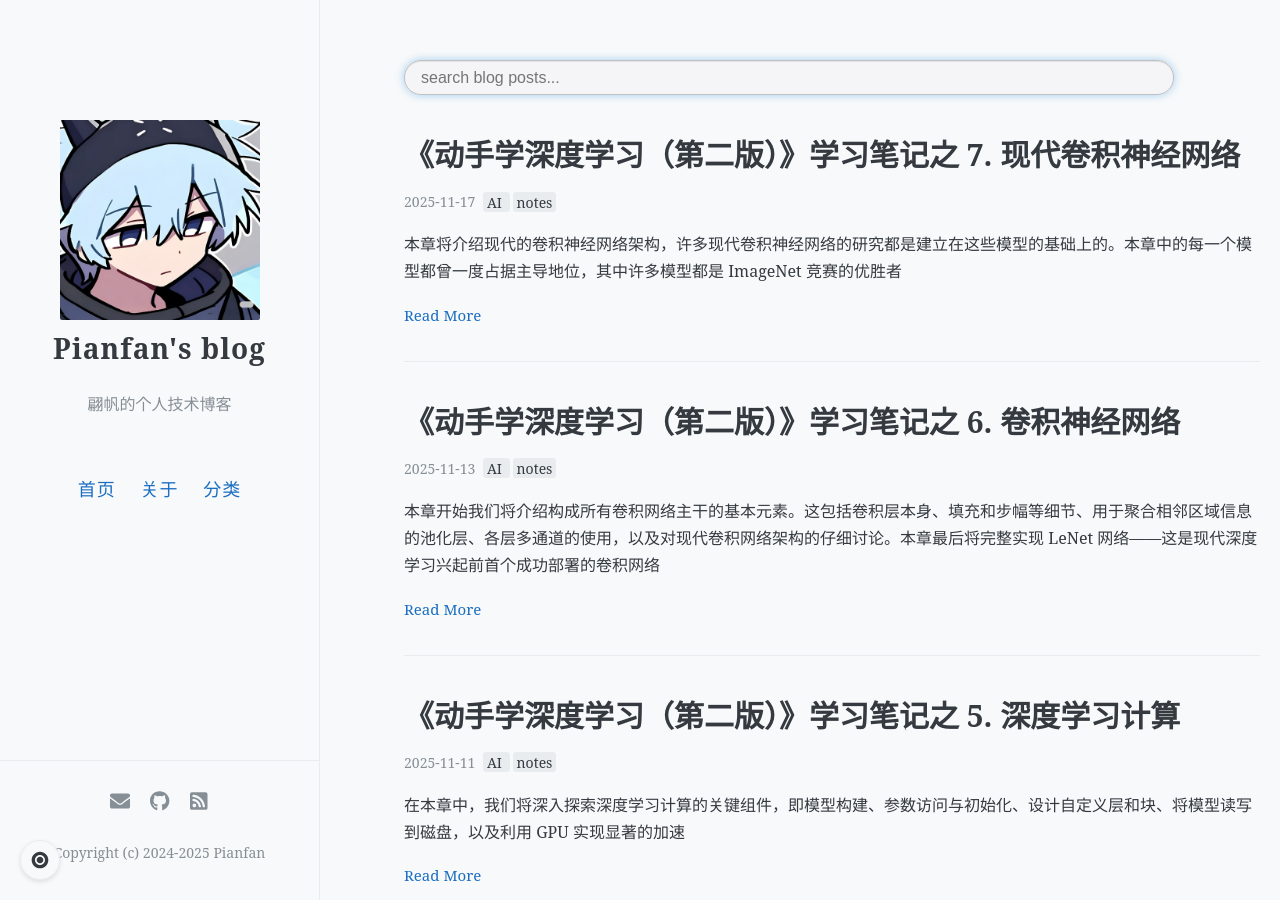
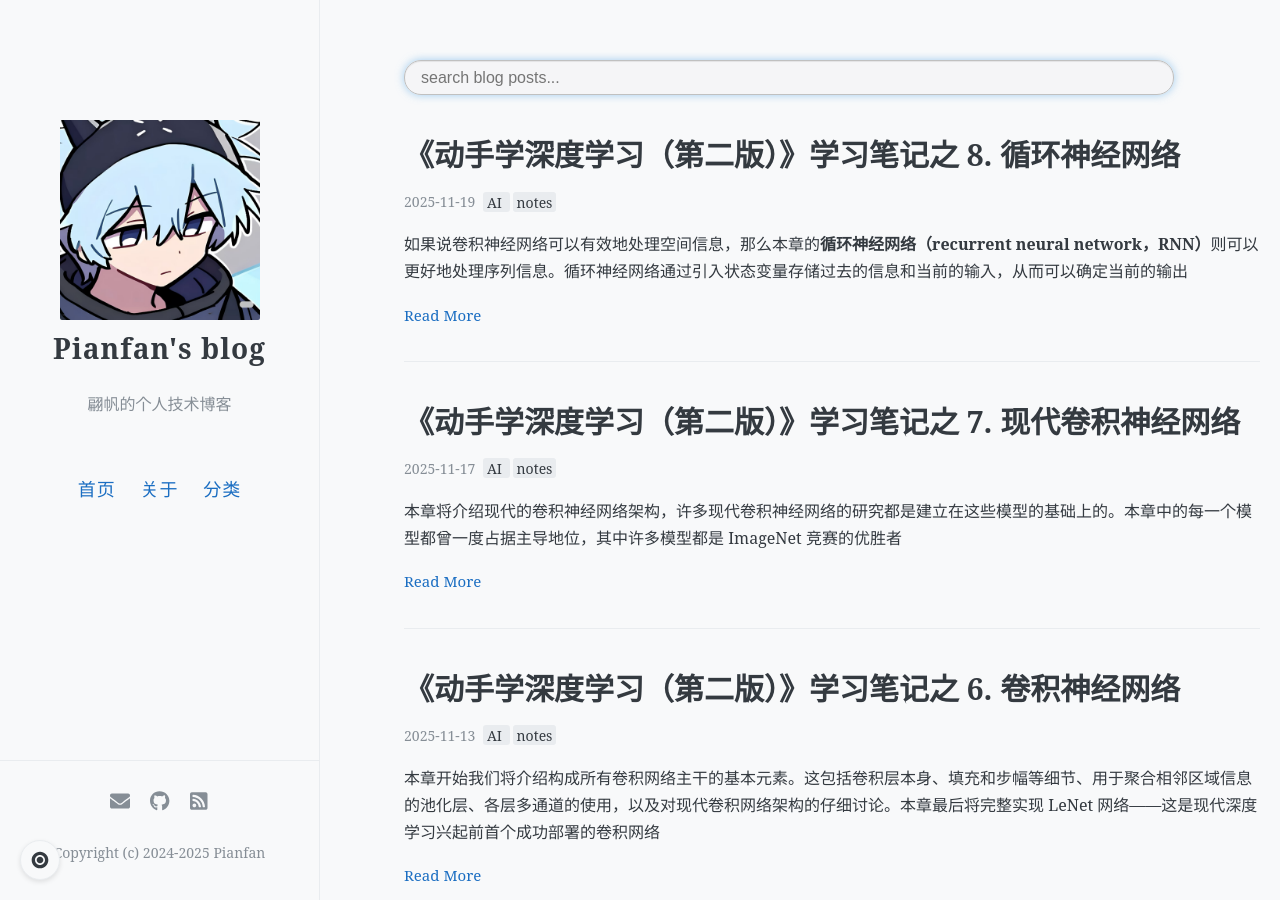
Before and after one commit to pianfan/pianfan.github.io, a Jekyll site: the page built from index.html, in a window 1280 px wide and 900 px high. Built offline with Jekyll 4.4.1, drawn with Linux system fonts in a browser that asks for light colours; a script that is not in the unit is left out; the list of posts is cut into pages by our own code; comment, search, counter and statistics services are not loaded; part of the change alters nothing that is shown; some of the changed text lies outside the part shown.

Commit message:
update posts

````diff
--- a/_posts/2025-10-27-d2l_study_notes.md
+++ b/_posts/2025-10-27-d2l_study_notes.md
@@ -26,4 +26,6 @@ author: Pianfan
 
 - [7. 现代卷积神经网络](https://pianfan.github.io/d2l_convolutional-modern/)
 
+- [8. 循环神经网络](https://pianfan.github.io/d2l_recurrent-neural-networks/)
+
 后续章节持续更新中……
--- /dev/null
+++ b/_posts/2025-11-19-d2l_recurrent-neural-networks.md
@@ -0,0 +1,409 @@
+---
+layout: post
+title: "《动手学深度学习（第二版）》学习笔记之 8. 循环神经网络"
+date: 2025-11-19
+tags: [AI, notes]
+toc: true
+comments: true
+author: Pianfan
+---
+
+如果说卷积神经网络可以有效地处理空间信息，那么本章的**循环神经网络（recurrent neural network，RNN）**则可以更好地处理序列信息。循环神经网络通过引入状态变量存储过去的信息和当前的输入，从而可以确定当前的输出<!-- more -->
+
+## 8.1. 序列模型
+
+**内插法（interpolation）**：在现有观测值之间估计
+
+**外推法（extrapolation）**：对超出已知观测范围预测（更难）
+
+### 8.1.1. 统计工具
+
+1. **自回归模型（autoregressive models）**：使用过去 τ 个时间步的观测值 $x_{t-1},...,x_{t-τ}$ 预测 $x_t$，参数数量固定
+
+2. **隐变量自回归模型（latent autoregressive models）**：保留过去观测的总结 $h_t$，通过 $\hat{x}_t = P(x_t \mid h_t)$ 和 $h_t = g(h_{t-1}, x_{t-1})$ 更新
+
+3. **马尔可夫模型（first-order Markov model）**：满足马尔可夫条件（仅需近期历史），一阶模型满足 $P(x_1,...,x_T) = \prod_{t=1}^T P(x_t \mid x_{t-1})$（$P(x_1 \mid x_0) = P(x_1)$）
+
+4. **因果关系**：时间具有方向性，未来不影响过去，$P(x_{t+1} \mid x_t)$ 比 $P(x_t \mid x_{t+1})$ 更容易解释
+
+### 8.1.2. 训练
+
+1. **数据生成**：生成带噪声的正弦序列作为示例数据
+
+2. **特征标签构造**：基于 τ，构建特征 $\mathbf{x}_t = [x_{t-\tau}, \ldots, x_{t-1}]$ 和标签 $y_t = x_t$
+
+3. **模型架构**：简单多层感知机（2 个全连接层 + ReLU 激活）
+
+    ```py
+    def get_net():
+        net = nn.Sequential(nn.Linear(4, 10), nn.ReLU(), nn.Linear(10, 1))
+        net.apply(init_weights)  # Xavier初始化
+        return net
+    ```
+
+4. **损失函数**：均方误差损失（MSELoss）
+
+5. **训练过程**：使用 Adam 优化器，迭代训练并计算损失
+
+### 8.1.3. 预测
+
+1. **单步预测（one-step-ahead prediction）**：直接预测下一个时间步的值
+
+2. **$k$ 步预测（$k$-step-ahead prediction）**：使用自身预测结果作为输入进行后续预测，$\hat{x}_{t+k}$ 需基于 $\hat{x}_{t+1},...,\hat{x}_{t+k-1}$
+
+3. 预测误差随步数增加而累积
+
+## 8.2. 文本预处理
+
+### 8.2.1. 核心步骤
+
+1. 将文本作为字符串加载到内存
+
+2. 将字符串拆分为词元（单词或字符）
+
+3. 建立词表，映射词元到数字索引
+
+4. 将文本转换为数字索引序列
+
+### 8.2.2. 关键函数与类
+
+1. **读取数据集**
+
+    ```py
+    import collections
+    from d2l import torch as d2l
+    import re
+
+    d2l.DATA_HUB['time_machine'] = (d2l.DATA_URL + 'timemachine.txt',
+                                    '090b5e7e70c295757f55df93cb0a180b9691891a')
+
+    def read_time_machine():
+        with open(d2l.download('time_machine'), 'r') as f:
+            lines = f.readlines()
+        return [re.sub('[^A-Za-z]+', ' ', line).strip().lower() for line in lines]
+    ```
+
+2. **词元化**
+
+    ```py
+    def tokenize(lines, token='word'):
+        if token == 'word':
+            return [line.split() for line in lines]
+        elif token == 'char':
+            return [list(line) for line in lines]
+        else:
+            print('错误：未知词元类型：' + token)
+    ```
+
+3. **词表（Vocab 类）**
+
+    - 功能：将词元映射到数字索引
+
+    - 包含未知词元（`<unk>`）及可选保留词元（`<pad>`、`<bos>`、`<eos>`等）
+
+    - 按词元频率排序，可通过 `min_freq` 过滤低频词元
+
+    ```py
+    class Vocab:
+        def __init__(self, tokens=None, min_freq=0, reserved_tokens=None):
+            # 初始化逻辑
+        def __len__(self):
+            return len(self.idx_to_token)
+        def __getitem__(self, tokens):
+            # 词元转索引
+        def to_tokens(self, indices):
+            # 索引转词元
+    ```
+
+4. **整合函数**
+
+    ```py
+    def load_corpus_time_machine(max_tokens=-1):
+        lines = read_time_machine()
+        tokens = tokenize(lines, 'char')
+        vocab = Vocab(tokens)
+        corpus = [vocab[token] for line in tokens for token in line]
+        if max_tokens > 0:
+            corpus = corpus[:max_tokens]
+        return corpus, vocab
+    ```
+
+### 8.2.3. 核心概念
+
+**词元（token）**：文本的基本单位（单词或字符）
+
+**语料（corpus）**：训练集中的所有文档集合
+
+**词表（vocabulary）**：词元与数字索引的映射字典
+
+## 8.3. 语言模型和数据集
+
+**语言模型（language model）目标**：估计文本序列的联合概率 $P(x_1, x_2, \ldots, x_T)$
+
+**联合概率分解**：$P(x_1, x_2, \ldots, x_T) = \prod_{t=1}^T P(x_t \mid x_1, \ldots, x_{t-1})$
+
+### 8.3.1. 自然语言统计
+
+**词频特性**：遵循齐普夫定律（Zipf’s law）
+
+- 公式：$n_i \propto \frac{1}{i^\alpha}$ 或 $\log n_i = -\alpha \log i + c$
+
+**n-gram 模型**：
+
+- 一元语法（unigram）：单个词概率
+
+- 二元语法（bigram）：连续两个词的条件概率
+
+- 三元语法（trigram）：连续三个词的条件概率
+
+**n-gram 频率特性**：均遵循齐普夫定律，指数随 n 增大而减小
+
+### 8.3.2. 长序列数据读取
+
+**随机采样**：
+
+- 从随机起始索引获取子序列
+
+- 相邻批量的子序列在原始序列中不相邻
+
+**顺序分区**：
+
+- 从固定偏移（可随机选择初始偏移）开始连续划分
+
+- 相邻批量的子序列在原始序列中相邻
+
+**数据加载类**：
+
+```py
+class SeqDataLoader:
+    def __init__(self, batch_size, num_steps, use_random_iter, max_tokens):
+        self.data_iter_fn = seq_data_iter_random if use_random_iter else seq_data_iter_sequential
+        self.corpus, self.vocab = d2l.load_corpus_time_machine(max_tokens)
+        self.batch_size, self.num_steps = batch_size, num_steps
+    def __iter__(self):
+        return self.data_iter_fn(self.corpus, self.batch_size, self.num_steps)
+```
+
+**数据加载函数**：
+
+```py
+def load_data_time_machine(batch_size, num_steps, use_random_iter=False, max_tokens=10000):
+    data_iter = SeqDataLoader(batch_size, num_steps, use_random_iter, max_tokens)
+    return data_iter, data_iter.vocab
+```
+
+### 8.3.3. 关键问题与解决方案
+
+**低频序列问题**：长序列组合罕见，传统计数方法效果差
+
+**拉普拉斯平滑（Laplace smoothing）**：为计数加小常数，解决零概率问题
+
+- 示例：$\hat{P}(x) = \frac{n(x) + \epsilon_1/m}{n + \epsilon_1}$
+
+**马尔可夫假设**：通过截断依赖简化计算（n-gram 模型基础）
+
+## 8.4. 循环神经网络
+
+**隐状态（hidden state）模型**：用隐状态 $h_{t-1}$ 存储序列到 $t-1$ 的信息，近似条件概率 $P(x_t \mid x_{t-1}, \ldots, x_1) \approx P(x_t \mid h_{t-1})$
+
+**隐状态计算**：$h_t = f(x_{t}, h_{t-1})$，其中 $f$ 为映射函数
+
+**隐藏层与隐状态区别**：隐藏层是输入到输出路径上的隐藏层；隐状态是给定步骤的输入，仅通过先前时间步数据计算
+
+### 8.4.1. 无隐状态的神经网络
+
+隐藏层计算：$\mathbf{H} = \phi(\mathbf{X} \mathbf{W}_{xh} + \mathbf{b}_h)$，$\mathbf{X} \in \mathbb{R}^{n \times d}$，$\mathbf{H} \in \mathbb{R}^{n \times h}$
+
+输出层计算：$\mathbf{O} = \mathbf{H} \mathbf{W}_{hq} + \mathbf{b}_q$，$\mathbf{O} \in \mathbb{R}^{n \times q}$
+
+分类问题可用 $\text{softmax}(\mathbf{O})$ 计算概率分布
+
+### 8.4.2. 有隐状态的循环神经网络
+
+**隐状态计算**：$\mathbf{H}_t = \phi(\mathbf{X}_t \mathbf{W}_{xh} + \mathbf{H}_{t-1} \mathbf{W}_{hh}  + \mathbf{b}_h)$，$\mathbf{X}_t \in \mathbb{R}^{n \times d}$，$\mathbf{H}_t \in \mathbb{R}^{n \times h}$，$\mathbf{W}_{hh} \in \mathbb{R}^{h \times h}$
+
+**输出计算**：$\mathbf{O}_t = \mathbf{H}_t \mathbf{W}_{hq} + \mathbf{b}_q$
+
+**参数特性**：参数（$\mathbf{W}_{xh}, \mathbf{W}_{hh}, \mathbf{b}_h, \mathbf{W}_{hq}, \mathbf{b}_q$）在不同时间步共享，参数数量不随时间步增加
+
+### 8.4.3. 基于循环神经网络的字符级语言模型
+
+词元化为字符，原始序列移位一个词元作为标签
+
+训练时对每个时间步输出做 softmax，用交叉熵损失计算误差
+
+时间步 $t$ 的输出 $\mathbf{O}_t$ 由截至 $t$ 的序列信息决定
+
+### 8.4.4. 困惑度（Perplexity）
+
+定义：$\exp\left(-\frac{1}{n} \sum_{t=1}^n \log P(x_t \mid x_{t-1}, \ldots, x_1)\right)$
+
+意义：衡量语言模型质量，表示下一个词元实际选择数的调和平均数
+
+极端情况：完美模型 perplexity=1；最差模型 perplexity=∞；均匀分布模型 perplexity = 词表大小
+
+## 8.5. 循环神经网络的从零开始实现
+
+### 8.5.1. 数据准备
+
+加载数据集：使用 `d2l.load_data_time_machine` 获取批量数据 `train_iter` 和词汇表 `vocab`，参数包括 `batch_size` 和 `num_steps`
+
+### 8.5.2. 初始化模型参数
+
+函数 `get_params(vocab_size, num_hiddens, device)`：初始化隐藏层参数（`W_xh`、`W_hh`、`b_h`）和输出层参数（`W_hq`、`b_q`），参数服从正态分布（均值 0，标准差 0.01），并附加梯度
+
+### 8.5.3. 循环神经网络模型
+
+1. 状态初始化
+
+    - 函数 `init_rnn_state(batch_size, num_hiddens, device)`：返回形状为（批量大小，隐藏单元数）的零张量作为初始隐状态
+
+2. 前向计算
+
+    - 函数 `rnn(inputs, state, params)`：按时间步更新隐状态 `H`（使用 `tanh` 激活函数），计算输出 `Y`，返回所有时间步输出拼接结果和最终隐状态
+
+3. 模型类 `RNNModelScratch`
+
+    - `__init__`：存储词汇表大小、隐藏单元数、参数，初始化状态函数和前向函数
+
+    - `__call__`：对输入 `X` 进行独热编码后，调用前向函数计算输出和状态
+
+    - `begin_state`：初始化隐状态
+
+### 8.5.4. 训练
+
+1. 训练周期函数 `train_epoch_ch8`
+
+    - 初始化状态和计时器，使用 `d2l.Accumulator` 记录训练损失和词元数量
+
+    - 遍历训练数据，根据是否随机抽样初始化或分离隐状态梯度
+
+    - 计算预测值 `y_hat` 和损失 `l`，反向传播并裁剪梯度（`grad_clipping(net, 1)`），更新参数
+
+    - 返回困惑度（`math.exp(总损失/总词元数)`）和速度（词元/秒）
+
+2. 训练函数 `train_ch8`
+
+    - 使用 `nn.CrossEntropyLoss` 作为损失函数，`d2l.Animator` 可视化困惑度
+
+    - 初始化优化器（`torch.optim.SGD` 或自定义 `sgd`）
+
+    - 训练多个周期，定期输出预测结果并可视化，最终输出困惑度、速度和预测示例
+
+### 8.5.5. 关键技术
+
+梯度裁剪：将梯度投影到半径为 1 的球内，防止梯度爆炸（公式：$\mathbf{g} \leftarrow \min\left(1, \frac{\theta}{\|\mathbf{g}\|}\right) \mathbf{g}$）
+
+隐状态处理：顺序划分时需分离隐状态梯度以减少计算量，随机抽样时重新初始化状态
+
+### 8.5.6. 预测
+
+函数 `predict_ch8`：根据前缀生成指定长度的后续文本，基于模型输出概率分布预测下一个字符
+
+## 8.6. 循环神经网络的简洁实现
+
+**数据准备**
+
+- 加载时光机器数据集，设置批量大小 `batch_size=32`，时间步长 `num_steps=35`
+
+- 获取数据迭代器 `train_iter` 和词汇表 `vocab`
+
+### 8.6.1. 定义模型
+
+1. **RNN 层**：使用 `nn.RNN`，参数为 `(词汇表大小, 隐藏单元数)`
+
+    ```py
+    num_hiddens = 256
+    rnn_layer = nn.RNN(len(vocab), num_hiddens)
+    ```
+
+2. **隐状态初始化**：形状为 `(隐藏层数, 批量大小, 隐藏单元数)`
+
+    ```py
+    state = torch.zeros((1, batch_size, num_hiddens))
+    ```
+
+3. 完整模型类 `RNNModel`
+
+    - 包含 `rnn` 层和输出层 `linear`
+
+    - 前向传播：输入经独热编码后传入 `RNN` 层，输出经全连接层转换
+
+    - 隐状态处理：支持单向/双向及 LSTM/GRU 不同类型
+
+### 8.6.2. 训练与预测
+
+初始随机权重模型预测效果差
+
+训练超参数：轮次 `num_epochs=500`，学习率 `lr=1`
+
+调用 `d2l.train_ch8` 训练，`d2l.predict_ch8` 预测
+
+框架高级 API 实现比从零开始实现训练更快
+
+## 8.7. 通过时间反向传播
+
+BPTT 是反向传播在循环神经网络（RNN）中的特定应用，通过展开时间步计算梯度
+
+核心是基于链式法则，对 RNN 的计算图按时间步展开，获取变量与参数的依赖关系并计算梯度
+
+### 8.7.1. 循环神经网络的梯度分析
+
+**梯度计算关键**
+
+简化模型中，隐状态和输出定义：
+
+$$
+\begin{split}\begin{aligned}h_t &= f(x_t, h_{t-1}, w_h)\\o_t &= g(h_t, w_o)\end{aligned}\end{split}
+$$
+
+目标函数关于隐藏层参数 $w_h$ 的梯度：
+
+$$
+\begin{split}\begin{aligned}\frac{\partial L}{\partial w_h} & = \frac{1}{T}\sum_{t=1}^T \frac{\partial l(y_t, o_t)}{\partial o_t} \frac{\partial g(h_t, w_o)}{\partial h_t}  \frac{\partial h_t}{\partial w_h}\end{aligned}\end{split}
+$$
+
+隐状态对参数的梯度存在递归关系：
+
+$$
+\frac{\partial h_t}{\partial w_h}= \frac{\partial f}{\partial w_h} +\frac{\partial f}{\partial h_{t-1}} \frac{\partial h_{t-1}}{\partial w_h}
+$$
+
+#### 8.7.1.1. 截断时间步
+
+对长序列，在 $\tau$ 步后截断梯度计算（终止 $\partial h_{t-\tau}/\partial w_h$ 后的求和）
+
+是对真实梯度的近似，聚焦短期影响，偏向简单稳定模型
+
+实现方式：在 PyTorch 中通过 `detach()` 方法分离梯度
+
+#### 8.7.1.2. 梯度问题
+
+长序列中，$\mathbf{W}_{hh}^\top$ 的高次幂导致：
+
+- 特征值 > 1：梯度爆炸
+
+- 特征值 < 1：梯度消失
+
+解决方式：截断时间步、梯度裁剪、使用 LSTM 等高级模型
+
+### 8.7.2. 通过时间反向传播的细节
+
+隐状态梯度递归计算：
+
+$$
+\frac{\partial L}{\partial \mathbf{h}_t} = \mathbf{W}_{hh}^\top \frac{\partial L}{\partial \mathbf{h}_{t+1}} + \mathbf{W}_{qh}^\top \frac{\partial L}{\partial \mathbf{o}_t}
+$$
+
+参数梯度计算：
+
+$$
+\begin{split}\begin{aligned}
+\frac{\partial L}{\partial \mathbf{W}_{hx}}
+= \sum_{t=1}^T \frac{\partial L}{\partial \mathbf{h}_t} \mathbf{x}_t^\top\\
+\frac{\partial L}{\partial \mathbf{W}_{hh}}
+= \sum_{t=1}^T \frac{\partial L}{\partial \mathbf{h}_t} \mathbf{h}_{t-1}^\top
+\end{aligned}\end{split}
+$$
+
+计算时缓存中间值（如 $\partial L/\partial \mathbf{h}_t$）以提高效率
````
